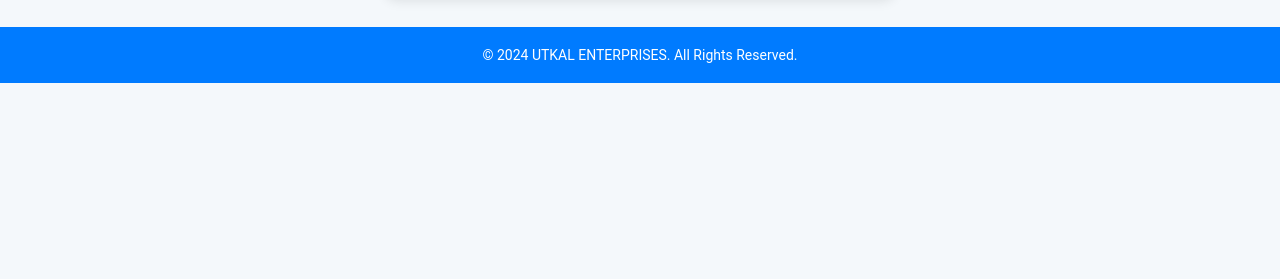
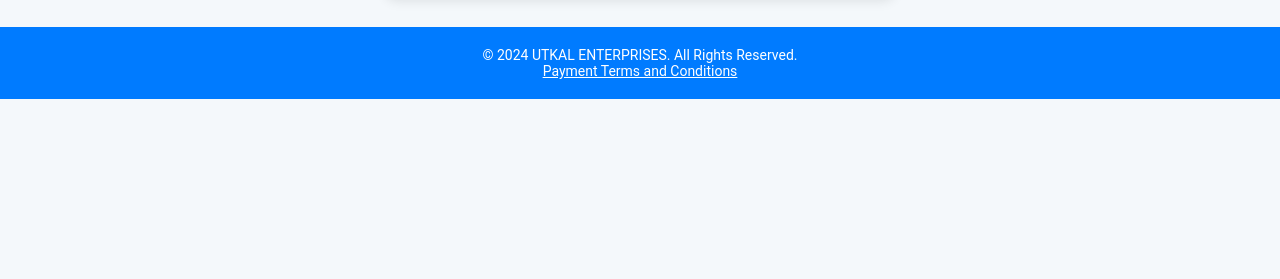
Before and after one commit to utkalenterprises/payment, a plain HTML site: page index.html in a window 1280 px wide. Shown: the part 521-800 px from the top of the page. Drawn offline with Linux system fonts and the light colour scheme.

Commit message:
Update index.html
adding terms.html in footer

```diff
--- a/index.html
+++ b/index.html
@@ -148,6 +148,8 @@
 
     <div class="footer">
         &copy; 2024 UTKAL ENTERPRISES. All Rights Reserved.
+        <br>
+    <a href="terms.html" style="color: #fff; text-decoration: underline;">Payment Terms and Conditions</a>
     </div>
 
     <script>
```
